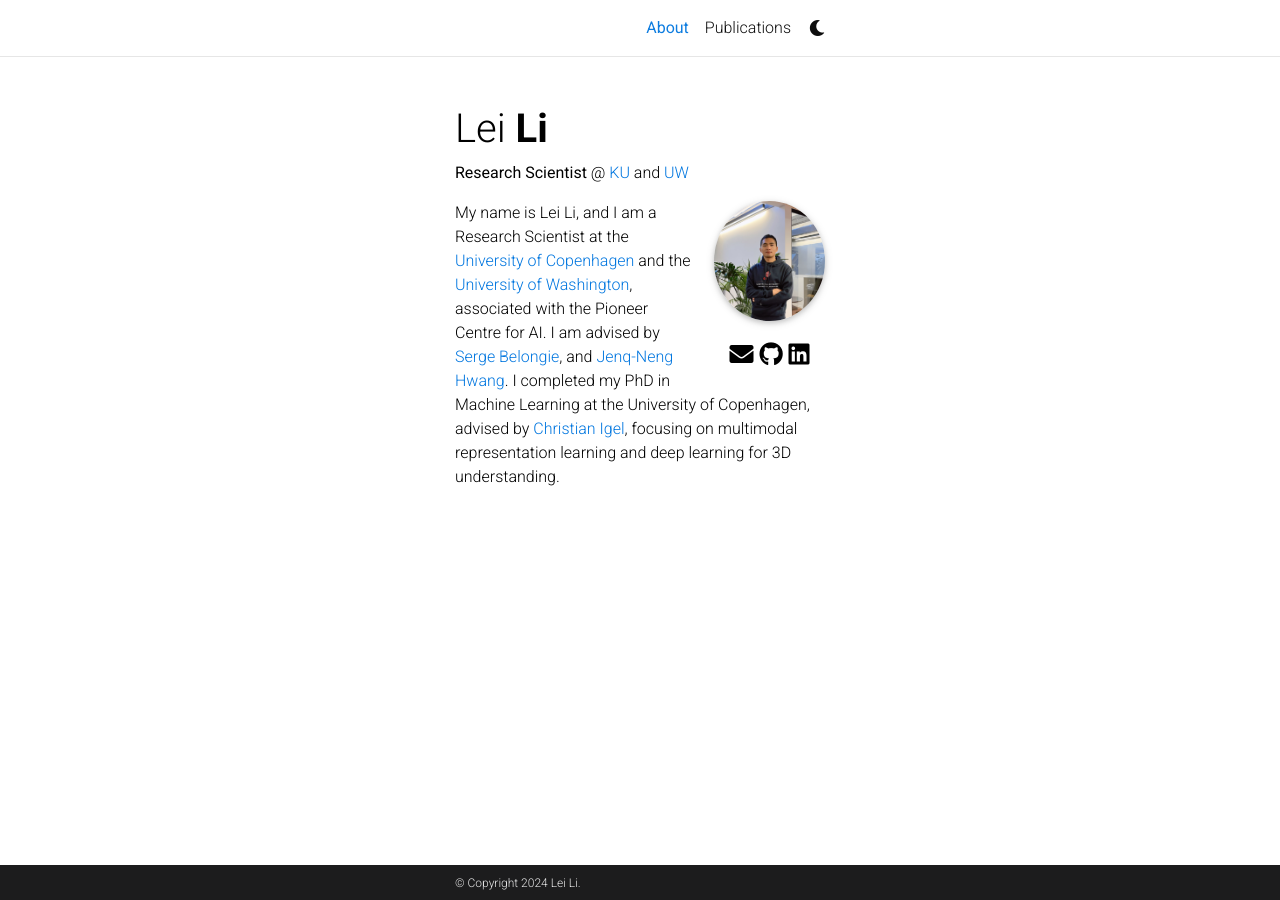
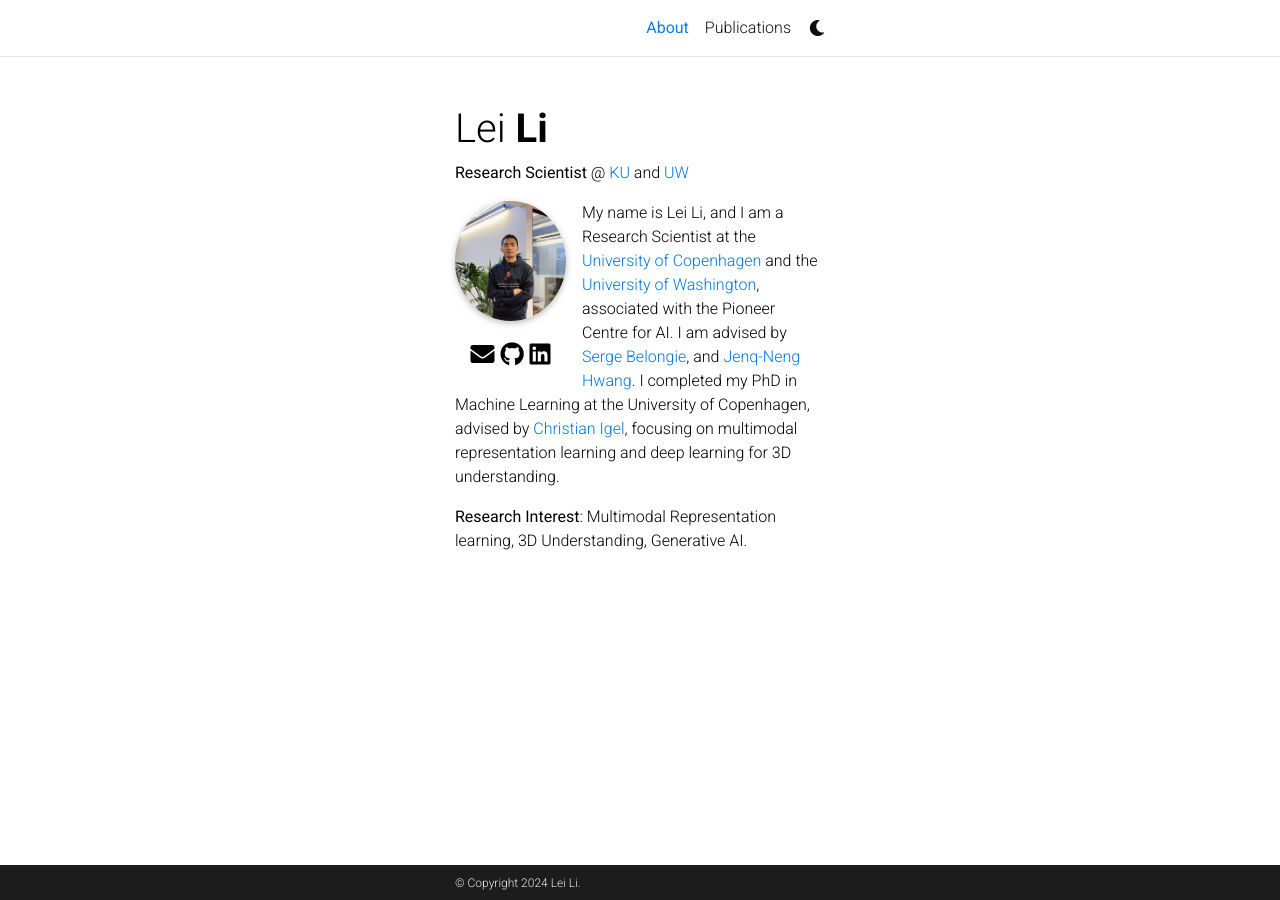
Before and after one commit to llei66/li-lei.github.io, a Jekyll site: the page built from _pages/about.md, in a window 1280 px wide. Built offline with Jekyll 4.4.1, drawn with Linux system fonts in a browser that asks for light colours; full-size pictures stand in for the smaller copies a plugin makes; comment, search, counter and statistics services are not loaded; a style sheet for code colours, icons or effects is not loaded; some of the changed lines change nothing that is shown.

Commit message:
Update about.md

```diff
--- a/_pages/about.md
+++ b/_pages/about.md
@@ -5,8 +5,8 @@ permalink: /
 subtitle: <b>Research Scientist</b> @ <a href="https://www.ku.dk/en">KU</a> and <a href="https://www.washington.edu/">UW</a>
 
 profile:
-  align: right
-  image: assets/img/profile_image.jpeg
+  align: left
+  image: profile_image.jpeg
   image_circular: true # crops the image to make it circular
 #  address: >
 #    <p>555 your office number</p>
@@ -20,3 +20,5 @@ social: true  # includes social icons at the bottom of the page
 ---
 
   My name is Lei Li, and I am a Research Scientist at the [University of Copenhagen](https://www.ku.dk/en) and the [University of Washington](https://www.washington.edu/), associated with the Pioneer Centre for AI. I am advised by [Serge Belongie](https://www.belongielab.org/), and [Jenq-Neng Hwang](https://people.ece.uw.edu/hwang/). I completed my PhD in Machine Learning at the University of Copenhagen, advised by [Christian Igel](https://christian-igel.github.io/), focusing on multimodal representation learning and deep learning for 3D understanding.
+
+  <b>Research Interest</b>: Multimodal Representation learning, 3D Understanding, Generative AI.
```
